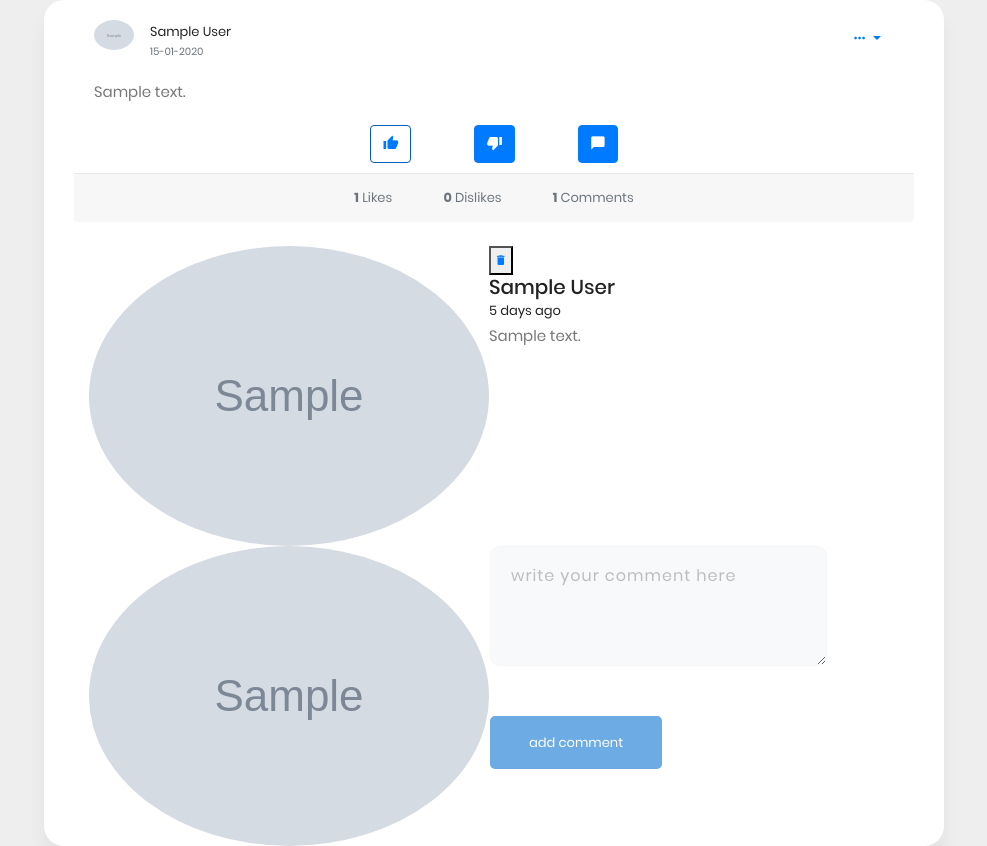
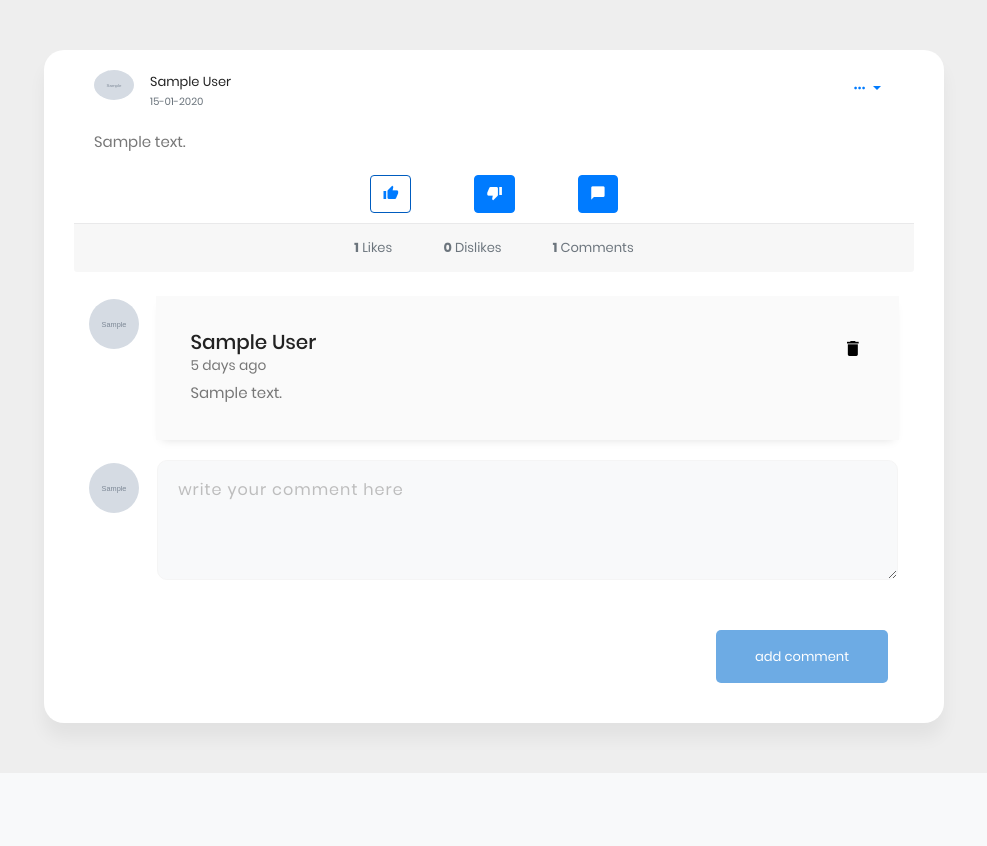
Before and after one commit to sabrinette/OurInstaSFI, a Flask app: page /post/1 in a window 1280 px wide. Shown: the part 64-910 px from the top of the page, without its empty margins (146-1133 px from the left). After the commit the page ends 814 px from the top, so only its background shows below. Run offline with Flask 2, Linux system fonts and the light colour scheme; a user stored in the database is signed in; tables that the repository leaves empty hold one stand-in row (values such as "Sample post"); grey boxes marked "Sample" are stand-in pictures; some libraries are stand-ins or nearby versions.

Commit message:
ajout de système de commentaire sur les posts

```diff
--- a/OurInsta/routes.py
+++ b/OurInsta/routes.py
@@ -1,6 +1,6 @@
-from flask import render_template, url_for, flash, redirect, request, abort
+from flask import render_template, url_for, flash, redirect, request, abort, jsonify
 from OurInsta import app, db
-from OurInsta.models import Users , Post
+from OurInsta.models import Users , Post, Reaction, Comment
 from flask_login import login_user, current_user, logout_user, login_required
 import hashlib
 import os
@@ -227,3 +227,26 @@ def addReaction():
     nb_unlikes = db.session.query(Reaction).filter(Reaction.reaction_type == 0).filter(Reaction.post_id == post_id).count()
     data = {'deleted': deleted, 'nb_likes': nb_likes, 'nb_unlikes': nb_unlikes}
     return jsonify(data)
+
+@app.route("/addComment", methods=['POST'])
+@login_required
+def addComment():
+    data = {'user_name': current_user.name, 'user_profile_image': current_user.profile_image, 'comment': request.form.get("comment_content")}
+    user_id = current_user.user_id
+    post_id = request.form.get("id_post")
+    content = request.form.get("comment_content")
+    comment = Comment(user_id,post_id,content)
+    db.session.add(comment)
+    db.session.commit()
+    return jsonify(data)
+
+@app.route("/post/<int:post_id>/deleteComment/<int:comment_id>", methods=['GET'])
+@login_required
+def delete_comment(comment_id,post_id):
+    comment = db.session.query(Comment).filter(comment_id == Comment.comment_id).first()
+    if comment.author_comment != current_user:
+        abort(403)
+    db.session.delete(comment)
+    db.session.commit()
+    flash('Your comment has been successfully deleted!', 'success')
+    return redirect("/post/"+str(post_id))
--- a/OurInsta/static/css/style.css
+++ b/OurInsta/static/css/style.css
@@ -881,3 +881,225 @@ body {
   background-color: #fff !important;
   color: #007bff !important;
 }
+
+
+@media (min-width: 0) {
+    .g-mr-15 {
+        margin-right: 1.07143rem !important;
+    }
+}
+@media (min-width: 0){
+    .g-mt-3 {
+        margin-top: 0.21429rem !important;
+    }
+}
+
+@media (min-width: 0){
+    .g-pa-30 {
+        padding: 2.14286rem !important;
+    }
+}
+
+.g-height-50 {
+    height: 50px;
+}
+
+.g-width-50 {
+    width: 50px !important;
+}
+
+.g-bg-secondary {
+    background-color: #fafafa !important;
+}
+
+.u-shadow-v18 {
+    box-shadow: 0 5px 10px -6px rgba(0, 0, 0, 0.15);
+}
+
+.g-color-gray-dark-v4 {
+    color: #777 !important;
+}
+
+.g-font-size-12 {
+    font-size: 0.85714rem !important;
+}
+
+.media-comment {
+    margin-top:20px
+}
+
+#add_comment form {
+  width: 91.72%;
+}
+
+#add_comment input {
+  margin-left: auto;
+  margin-right: 10px;
+}
+
+#post_details_container{
+  padding-bottom: 40px;
+  margin-top: 50px;
+  margin-bottom: 50px;
+}
+
+.delete_comment{
+  float: right;
+  color: gray;
+  background: unset;
+  border: unset;
+  font-size: 20px;
+}
+
+.add_post_name{
+  margin-top: 15px;
+}
+
+.personal-info{
+  margin-top: 40px;
+}
+
+.like.active, .unlike.active {
+  background-color: #fff !important;
+  color: #007bff !important;
+}
+
+.text_header{
+  color: darkgray;
+  text-align: center;
+}
+
+.statistic_card{
+  margin: 20px;
+  border-radius: 15px;
+}
+
+.content{
+  text-align: center;
+  opacity: .7;
+  font-family: "Segoe UI";
+}
+
+.colorBackground1{
+  background-image: linear-gradient(to top, #a18cd1 0%, #fbc2eb 100%) !important;
+}
+
+.colorBackground2{
+  background-image: radial-gradient(circle 248px at center, #16d9e3 0%, #30c7ec 47%, #46aef7 100%) !important;
+}
+
+.colorBackground3{
+  background-image: linear-gradient(to bottom, #00b09b, #96c93d) !important;
+}
+
+.colorBackground4{
+  background-image: linear-gradient(to bottom, palevioletred, hotpink) !important;
+}
+
+.widget_number{
+  font-weight: bold;
+  font-size: 1.8rem;
+  display: block;
+  margin-left: auto;
+  color : white !important;
+}
+
+.number_result{
+  color: white;
+  font-weight: bolder;
+  font-size: large;
+}
+
+.dashbord{
+  margin-top: 20px;
+  margin-bottom : 20px;
+}
+
+.dashbord_content{
+  margin-left: 44px;
+}
+
+.content{
+  margin-top: 11px;
+}
+
+.number_result{
+  margin-bottom: 11px;
+}
+
+.dashbord_tilte{
+  text-align: center;
+  margin-top: 20px;
+  font-family: Rockwell;
+  font-weight: bolder;
+  color: firebrick;
+}
+
+.pagination{
+  text-align: center;
+}
+
+.button_pagination{
+  margin : 0 auto;
+}
+
+/*-----------------------*/
+
+.people-nearby .google-maps{
+  background: #f8f8f8;
+  border-radius: 4px;
+  border: 1px solid #f1f2f2;
+  padding: 20px;
+  margin-bottom: 20px;
+}
+
+.people-nearby .google-maps .map{
+  height: 300px;
+  width: 100%;
+  border: none;
+}
+
+.people-nearby .nearby-user{
+  padding: 20px 0;
+  border-top: 1px solid #f1f2f2;
+  border-bottom: 1px solid #f1f2f2;
+  margin-bottom: 20px;
+}
+
+img.profile-photo-lg{
+  height: 80px;
+  width: 80px;
+  border-radius: 50%;
+}
+
+.serach_image_search {
+  margin-top: 9px;
+}
+.search_element{
+  margin-top: 23px;
+  margin-bottom: 28px;
+}
+
+.stats {
+  display: flex;
+}
+
+.stats .col-6 {
+  width: 10rem;
+  text-align: center;
+}
+
+
+a{
+  color : black;
+  text-decoration: none;
+}
+
+.text_stat{
+  color: #BDBDBD;
+}
+
+.followed_button{
+  margin-top: 8px;
+  margin-bottom: 8px;
+}
--- a/OurInsta/static/js/main.js
+++ b/OurInsta/static/js/main.js
@@ -53,3 +53,60 @@ $( ".like , .unlike" ).click(function() {
         }
   });
 });
+
+$( "#add_comment form" ).submit(function(event) {
+    event.preventDefault();
+    var data = {};
+    var form_data = $(this).serializeArray();
+    data['id_post'] = form_data[1].value;
+    data['comment_content'] = form_data[0].value;
+    $.ajax({
+        url: "/addComment",
+        type : "POST",
+        data: data ,
+        success: function (result){
+            var data = result;
+            var div1 = $('<div/>', {
+                'class':'col-md-12 comment_detail'
+            });
+            var div2 = $('<div/>', {
+                'class':'media g-mb-30 media-comment'
+            });
+            var img = $('<img/>', {
+                'class':'d-flex g-width-50 g-height-50 rounded-circle g-mt-3 g-mr-15',
+                'src' : "/static/profile_images/" + data['user_profile_image'],
+                'alt' : 'Image Description'
+            });
+            var div3 = $('<div/>', {
+                'class':'media-body u-shadow-v18 g-bg-secondary g-pa-30',
+            });
+            var div4 = $('<div/>', {
+                'class':'g-mb-15',
+            });
+            var h = $('<h5/>', {
+                'class':'h5 g-color-gray-dark-v1 mb-0',
+                'text' : data['user_name']
+            });
+            var span = $('<span/>', {
+                'class':'g-color-gray-dark-v4 g-font-size-12',
+                'text' : '5 days ago'
+            });
+            var p = $('<p/>', {
+                'class':'row px-4 form-group',
+                'text' : data['comment']
+            });
+            div4.append(h);
+            div4.append(span);
+            div3.append(div4);
+            div3.append(p);
+            div2.append(img);
+            div2.append(div3);
+            div1.append(div2);
+
+            $("#add_comment").before(div1);
+        },
+        error: function (){
+            alert("failed");
+        }
+  });
+});
```
